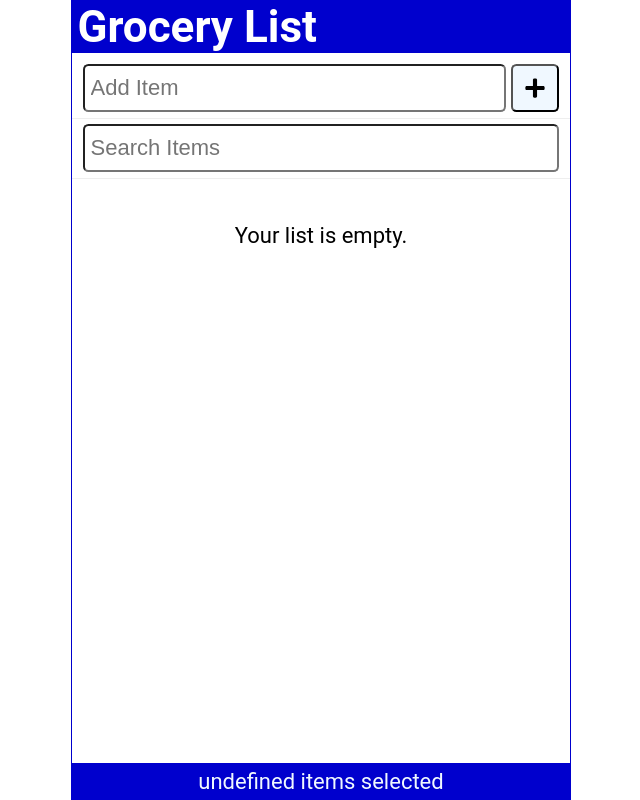
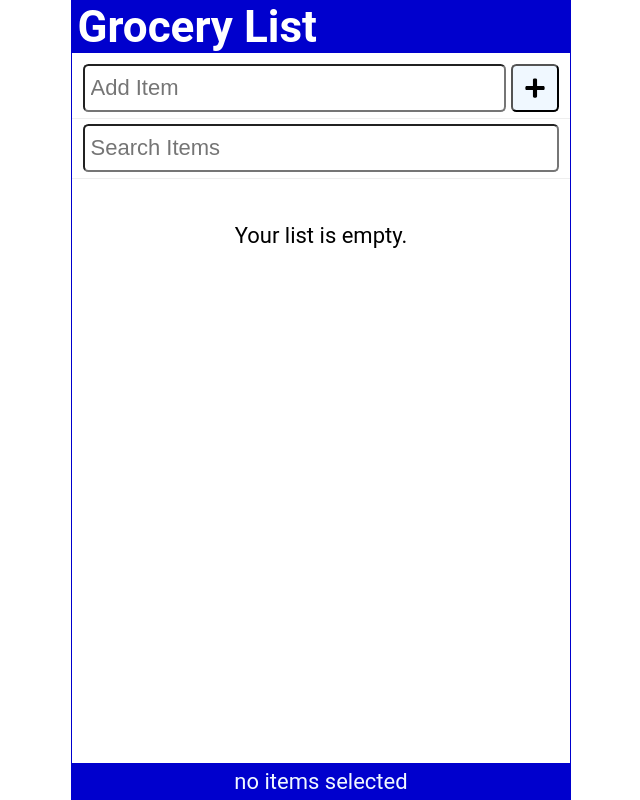
Before and after one commit to stephanecaron/01tutOld, a React (Create React App) app: page / in a window 1280 px wide. Shown: the whole page, without its empty margins (319-959 px from the left). Built offline with nearby package versions, Linux system fonts and the light colour scheme; the HTML template or start-up script is replaced by a standard one.

Commit message:
modified:   src/App.js

```diff
--- a/src/App.js
+++ b/src/App.js
@@ -9,7 +9,7 @@ import { useState } from 'react';
 
   function App() {
 
-    let shoppingList = {}
+    let shoppingList = []
     if (localStorage.getItem('shoppinglist')) {
       shoppingList = JSON.parse(localStorage.getItem('shoppinglist'))
     }
```
